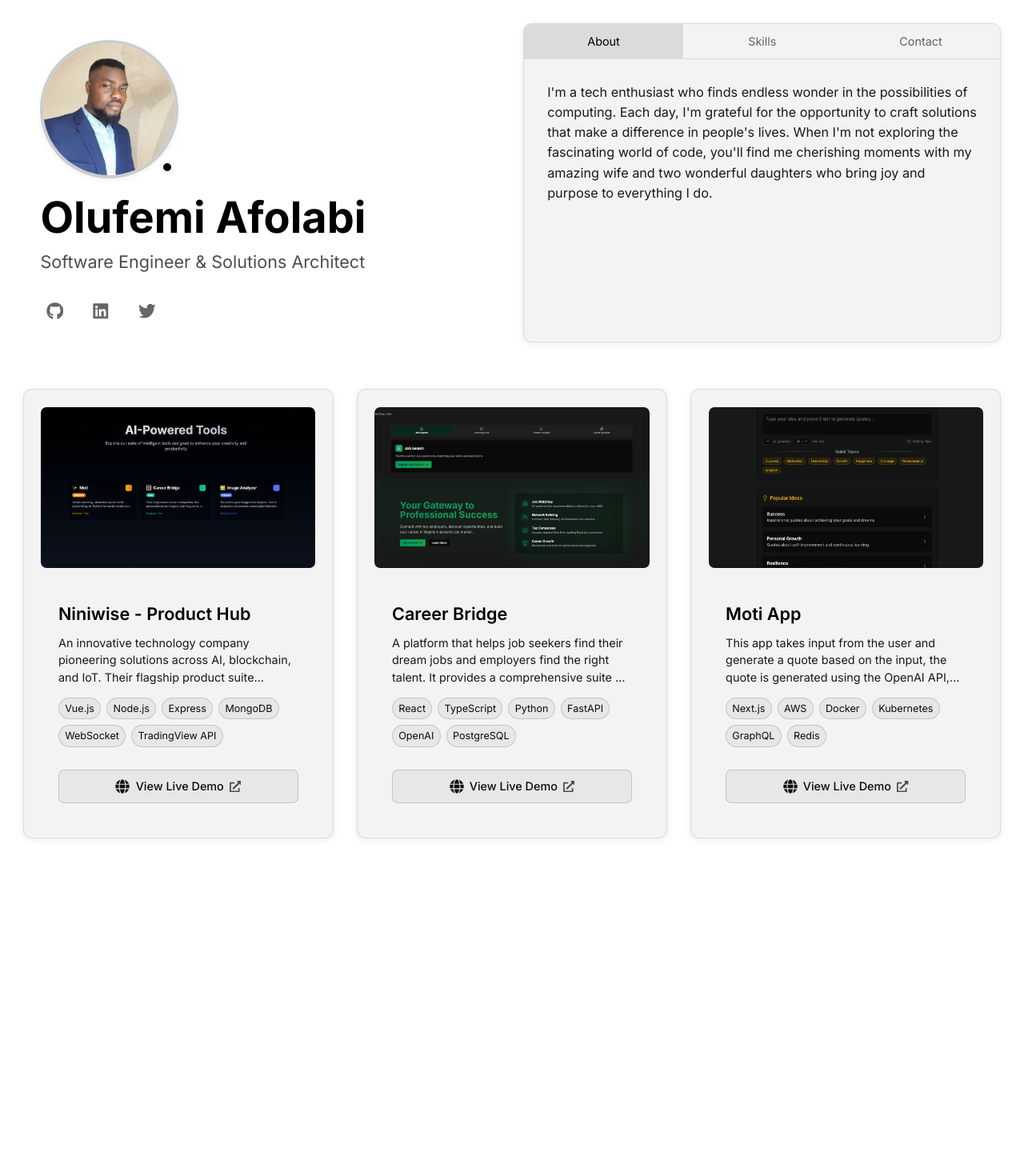
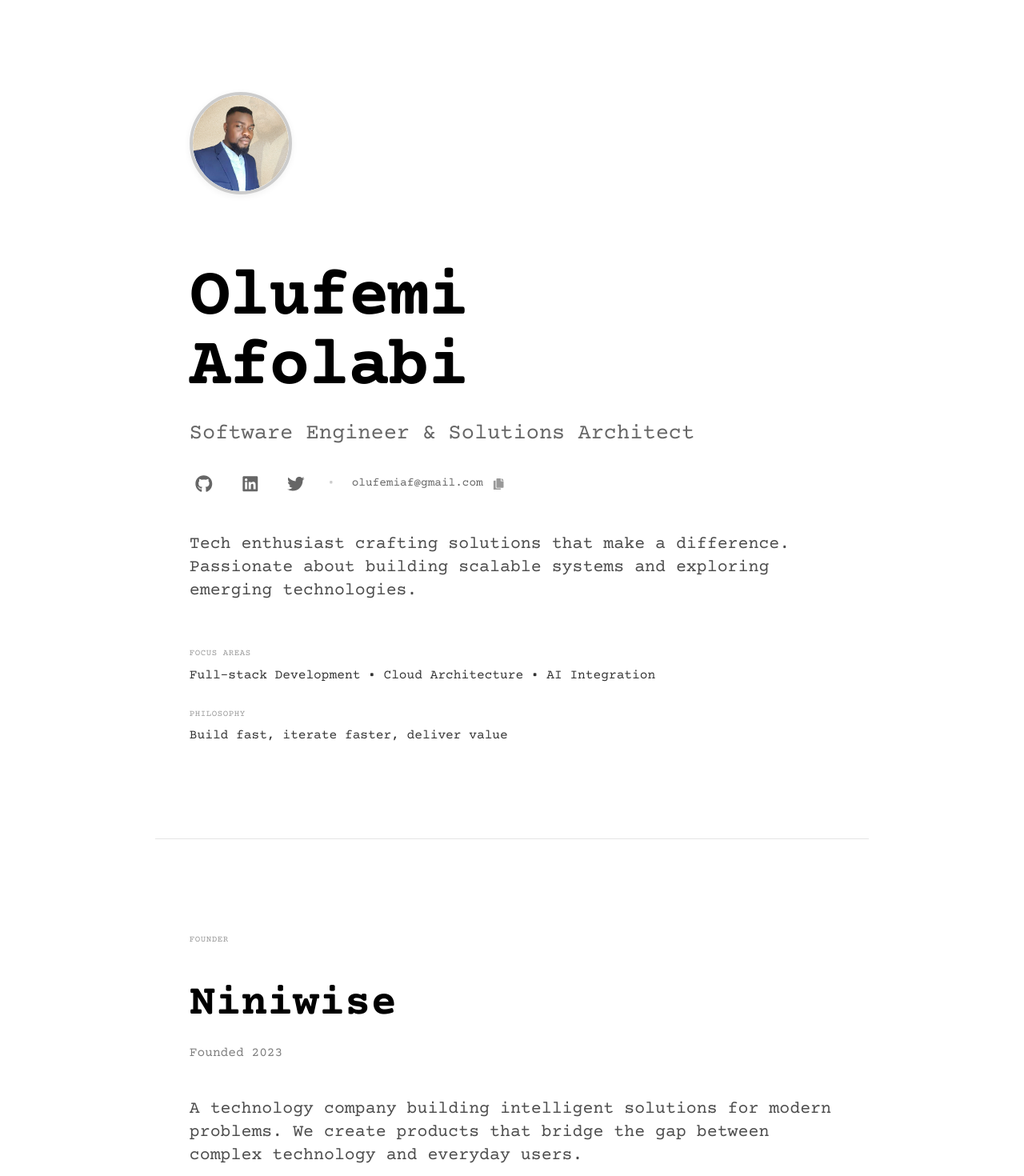
Before and after one commit to olufemi424/portfoliov2, a Next.js app: page / in a window 1280 px wide. Shown: the top 1470 px of the page at 80% size. Before the commit the page ends 1077 px from the top, so only its background shows below. Built offline with nearby package versions, Linux system fonts and the light colour scheme.

Commit message:
optimize redesign

```diff
--- a/src/app/layout.tsx
+++ b/src/app/layout.tsx
@@ -1,9 +1,12 @@
 import type { Metadata } from "next";
-import { Inter } from "next/font/google";
+import { Courier_Prime } from "next/font/google";
 import "./globals.css";
 import Head from "next/head";
 
-const inter = Inter({ subsets: ["latin"] });
+const courierPrime = Courier_Prime({
+  subsets: ["latin"],
+  weight: ["400", "700"],
+});
 
 export const metadata: Metadata = {
   title: "Olufemi Afolabi - Portfolio",
@@ -33,7 +36,7 @@ export default function RootLayout({
         <meta property="og:url" content="https://olufemiaf.info" />
         {/* <meta name="twitter:card" content="summary_large_image" /> */}
       </Head>
-      <body className={`${inter.className}`}>
+      <body className={`${courierPrime.className}`}>
         <main className="portfolio__main">{children}</main>
       </body>
     </html>
--- a/src/components/sections/HeroSection.tsx
+++ b/src/components/sections/HeroSection.tsx
@@ -1,17 +1,16 @@
 "use client";
 
-import { GlassCard } from "../ui/GlassCard";
 import Image from "next/image";
-import { useState } from "react";
 import {
   FaGithub,
   FaLinkedin,
   FaTwitter,
   FaExternalLinkAlt,
-  FaGlobe,
+  FaCopy,
 } from "react-icons/fa";
-import { MdEmail } from "react-icons/md";
+import { MdCheck } from "react-icons/md";
 import Link from "next/link";
+import { useState } from "react";
 
 // Define image paths
 const IMAGES = {
@@ -21,310 +20,222 @@ const IMAGES = {
   devops: "/assets/project-img/moti-app.png",
 };
 
-const projects = [
-  {
-    title: "Niniwise - Product Hub",
+const company = {
+  name: "Niniwise",
+  founded: "2023",
   description:
-      "An innovative technology company pioneering solutions across AI, blockchain, and IoT. Their flagship product suite includes smart city infrastructure management, advanced supply chain optimization tools, and enterprise-grade security systems. Known for leveraging cutting-edge tech to tackle complex real-world challenges with measurable impact.",
+    "A technology company building intelligent solutions for modern problems. We create products that bridge the gap between complex technology and everyday users.",
+  philosophy: {
+    vision: "Technology should empower, not overwhelm",
+    mission: "Build tools that people actually want to use",
+    approach: "Start simple, iterate fast, deliver value",
+  },
+  url: "https://niniwise.com",
   image: IMAGES.niniwise,
-    technologies: [
-      "Vue.js",
-      "Node.js",
-      "Express",
-      "MongoDB",
-      "WebSocket",
-      "TradingView API",
-    ],
-    liveUrl: "https://streaming-structured-output-nine.vercel.app/",
-    githubUrl: "https://github.com/{}/niniwise",
-  },
-  {
-    title: "Career Bridge",
-    description:
-      "A platform that helps job seekers find their dream jobs and employers find the right talent. It provides a comprehensive suite of tools for job seekers, including resume builder, job search, and interview preparation.",
-    image: IMAGES.aiContent,
-    technologies: [
-      "React",
-      "TypeScript",
-      "Python",
-      "FastAPI",
-      "OpenAI",
-      "PostgreSQL",
-    ],
-    liveUrl:
-      "https://streaming-structured-output-nine.vercel.app/career-bridge",
-    githubUrl: "https://github.com/{}/career-bridge",
-  },
-  {
-    title: "Moti App",
-    description:
-      "This app takes input from the user and generate a quote based on the input, the quote is generated using the OpenAI API, the model used is gpt-3.5-turbo, the app is built with Next.js and Tailwind CSS",
-    image: IMAGES.devops,
-    technologies: [
-      "Next.js",
-      "AWS",
-      "Docker",
-      "Kubernetes",
-      "GraphQL",
-      "Redis",
-    ],
-    liveUrl: "https://moti.niniwise.com",
-    githubUrl: "https://github.com/{}/devops-dashboard",
-  },
-];
-
-const skills = [
-  {
-    name: "FrontEnd",
-    icon: "🎨",
-  },
-  {
-    name: "BackEnd",
-    icon: "⚙️",
-  },
-  {
-    name: "DevOps",
-    icon: "🔄",
-  },
-  {
-    name: "AI",
-    icon: "🤖",
-  },
-  {
-    name: "Cloud",
-    icon: "☁️",
-  },
-  {
-    name: "Blockchain",
-    icon: "⛓️",
-  },
-];
+};
 
 /**
- * Enhanced hero section component that combines about, skills, and contact
+ * Enhanced hero section component that combines about and contact
  * Features a creative layout with depth and responsive design
  */
 export const HeroSection = () => {
-  const [activeTab, setActiveTab] = useState<"about" | "skills" | "contact">(
-    "about"
-  );
+  const [emailCopied, setEmailCopied] = useState(false);
 
-  const tabs = [
-    { id: "about", label: "About" },
-    { id: "skills", label: "Skills" },
-    { id: "contact", label: "Contact" },
-  ] as const;
+  const handleCopyEmail = async () => {
+    try {
+      await navigator.clipboard.writeText("olufemiaf@gmail.com");
+      setEmailCopied(true);
+      setTimeout(() => setEmailCopied(false), 2000);
+    } catch (err) {
+      console.error("Failed to copy email:", err);
+    }
+  };
 
   return (
     <>
-      <section className="hero pt-4 pb-12 sm:py-4 md:py-8">
-        <div className="max-w-[1440px] mx-auto px-4 sm:px-6 lg:px-8">
-          <div className="hero__content grid grid-cols-1 lg:grid-cols-2 gap-6 sm:gap-8 items-stretch">
-            {/* Left Column - Profile */}
-            <div className="hero__profile p-6">
-              <div className="flex flex-col items-center lg:items-start animate-fade-in">
-                <div className="hero__profile-image">
-                  <div className="hero__profile-image-wrapper">
+      <section className="hero py-16 sm:py-20 md:py-24 lg:py-32">
+        <div className="hero__container max-w-7xl mx-auto px-6 sm:px-8 lg:px-12">
+          {/* Main Content */}
+          <div className="hero__content max-w-4xl">
+            {/* Profile Image - Minimal */}
+            <div className="hero__profile-image mb-12 animate-fade-in">
+              <div className="hero__profile-image-wrapper relative inline-block">
                 <Image
                   src={IMAGES.profile}
                   alt="Profile"
                   priority
-                      width={192}
-                      height={192}
-                      className="hero__profile-img"
+                  width={120}
+                  height={120}
+                  className="hero__profile-img rounded-full"
                 />
-                  </div>
                 <div
-                    className="hero__profile-status"
+                  className="hero__profile-status absolute bottom-1 right-1 w-4 h-4 bg-black rounded-full border-2 border-white"
                   title="Available for opportunities"
                 />
               </div>
-                <div className="text-center lg:text-left animate-fade-in-delay">
-                  <h1 className="hero__title">Olufemi Afolabi</h1>
-                  <p className="hero__subtitle">
-                    Software Engineer & Solutions Architect
+            </div>
+
+            {/* Name & Title - Large Typography */}
+            <div className="hero__intro mb-12 animate-fade-in-delay">
+              <h1 className="hero__title text-5xl sm:text-6xl md:text-7xl lg:text-8xl font-bold text-black mb-6 leading-none tracking-tight">
+                Olufemi
+                <br />
+                Afolabi
+              </h1>
+              <p className="hero__subtitle text-xl sm:text-2xl md:text-3xl text-black/60 mb-8 font-light">
+                Software Engineer &<br className="sm:hidden" /> Solutions
+                Architect
               </p>
-                  <div className="hero__social-links">
+
+              {/* Social Links - Inline */}
+              <div className="hero__social-links flex items-center gap-6">
                 <Link
                   href="https://github.com/olufemi424"
                   target="_blank"
                   rel="noopener noreferrer"
                   aria-label="GitHub Profile"
+                  className="hero__social-link hero__social-link--github text-black/60 hover:text-black transition-colors"
                 >
-                      <FaGithub className="w-5 h-5 sm:w-6 sm:h-6" />
+                  <FaGithub className="hero__social-icon w-6 h-6" />
                 </Link>
                 <Link
                   href="https://linkedin.com/in/olufemiafolabi91"
                   target="_blank"
                   rel="noopener noreferrer"
                   aria-label="LinkedIn Profile"
+                  className="hero__social-link hero__social-link--linkedin text-black/60 hover:text-black transition-colors"
                 >
-                      <FaLinkedin className="w-5 h-5 sm:w-6 sm:h-6" />
+                  <FaLinkedin className="hero__social-icon w-6 h-6" />
                 </Link>
                 <Link
                   href="https://twitter.com/afofm"
                   target="_blank"
                   rel="noopener noreferrer"
                   aria-label="Twitter Profile"
+                  className="hero__social-link hero__social-link--twitter text-black/60 hover:text-black transition-colors"
                 >
-                      <FaTwitter className="w-5 h-5 sm:w-6 sm:h-6" />
+                  <FaTwitter className="hero__social-icon w-6 h-6" />
                 </Link>
-                  </div>
+                <span className="text-black/20">•</span>
+                <div className="hero__email-wrapper flex items-center gap-2">
+                  <span className="hero__email-text text-base text-black/60">
+                    olufemiaf@gmail.com
+                  </span>
+                  <button
+                    onClick={handleCopyEmail}
+                    aria-label="Copy email to clipboard"
+                    className="hero__email-copy-btn p-1.5 rounded hover:bg-black/5 transition-colors"
+                  >
+                    {emailCopied ? (
+                      <MdCheck className="hero__email-icon w-4 h-4 text-green-600" />
+                    ) : (
+                      <FaCopy className="hero__email-icon w-4 h-4 text-black/40" />
+                    )}
+                  </button>
                 </div>
               </div>
             </div>
 
-            {/* Right Column - Tabbed Content */}
-            <div className="hero__content-tabs flex">
-              <GlassCard className="hero__content-card flex-1 flex flex-col p-0 overflow-hidden">
-                <div className="hero__tabs-nav flex border-b border-black/10">
-                  {tabs.map(({ id, label }) => (
-                    <button
-                      key={id}
-                      onClick={() => setActiveTab(id)}
-                      className={`hero__tab-btn flex-1 px-4 py-3 text-sm md:text-base transition-colors
-                        ${
-                          activeTab === id
-                            ? "bg-black/10 text-black"
-                            : "text-black/60 hover:text-black/80"
-                        }`}
-                    >
-                      {label}
-                    </button>
-                  ))}
+            {/* About - Clean Typography */}
+            <div className="hero__about">
+              <p className="hero__about-text text-lg sm:text-xl md:text-2xl text-black/70 leading-relaxed mb-16 font-light">
+                Tech enthusiast crafting solutions that make a difference.
+                Passionate about building scalable systems and exploring
+                emerging technologies.
+              </p>
+
+              {/* Highlights - Minimal */}
+              <div className="hero__highlights space-y-8">
+                <div className="hero__highlight hero__highlight--focus">
+                  <div className="hero__highlight-title text-xs uppercase tracking-wider text-black/40 mb-2 font-medium">
+                    Focus Areas
                   </div>
-
-                <div className="hero__tab-content flex-1 p-4 md:p-6 lg:p-8">
-                  <div key={activeTab} className="h-full animate-fade-in-fast">
-                    {activeTab === "about" && (
-                      <div className="hero__about h-full flex flex-col space-y-4">
-                        <p className="hero__about-text text-black/80 text-base md:text-lg leading-relaxed">
-                          I&apos;m a tech enthusiast who finds endless wonder in
-                          the possibilities of computing. Each day, I&apos;m
-                          grateful for the opportunity to craft solutions that
-                          make a difference in people&apos;s lives. When
-                          I&apos;m not exploring the fascinating world of code,
-                          you&apos;ll find me cherishing moments with my amazing
-                          wife and two wonderful daughters who bring joy and
-                          purpose to everything I do.
-                        </p>
-                      </div>
-                    )}
-
-                    {activeTab === "skills" && (
-                      <div className="hero__skills h-full grid grid-cols-2 md:grid-cols-3 gap-3 md:gap-4 content-start">
-                        {skills.map((skill, index) => (
-                          <div
-                            key={skill.name}
-                            className="hero__skill-item p-3 md:p-4"
-                            style={{ animationDelay: `${index * 0.1}s` }}
-                          >
-                            <span className="hero__skill-icon">
-                              {skill.icon}
-                            </span>
-                            <span className="hero__skill-name">
-                              {skill.name}
-                            </span>
-                          </div>
-                        ))}
-                      </div>
-                    )}
-
-                    {activeTab === "contact" && (
-                      <div className="hero__contact h-full flex flex-col">
-                        <div className="hero__contact-content flex flex-col items-center justify-center flex-1">
-                          <div className="flex items-center gap-3 text-black/80 hover:text-black transition-colors">
-                            <MdEmail className="text-2xl md:text-3xl" />
-                            <Link
-                              href="mailto:olufemiaf@gmail.com"
-                              className="text-lg md:text-xl hover:text-black transition-colors"
-                            >
-                              olufemiaf@gmail.com
-                            </Link>
-                          </div>
-                          <p className="mt-4 text-black/60 text-center">
-                            Feel free to reach out for collaborations or just to
-                            say hi!
-                          </p>
+                  <div className="hero__highlight-text text-base md:text-lg text-black/80">
+                    Full-stack Development • Cloud Architecture • AI Integration
                   </div>
                 </div>
-                    )}
+                <div className="hero__highlight hero__highlight--philosophy">
+                  <div className="hero__highlight-title text-xs uppercase tracking-wider text-black/40 mb-2 font-medium">
+                    Philosophy
+                  </div>
+                  <div className="hero__highlight-text text-base md:text-lg text-black/80">
+                    Build fast, iterate faster, deliver value
                   </div>
                 </div>
-              </GlassCard>
+              </div>
             </div>
           </div>
         </div>
       </section>
 
-      {/* Projects Section */}
-      <section className="projects pb-12 sm:py-4 md:py-8">
-        <div className="max-w-[1440px] mx-auto px-4 sm:px-6 lg:px-8">
-          <div className="projects__grid">
-            {projects.map((project, index) => (
-              <div
-                key={project.title}
-                className="flex"
-                style={{ animationDelay: `${index * 0.1}s` }}
-              >
-                <GlassCard className="hero__project-item">
-                  <div className="hero__project-image">
-                    <Image
-                      src={project.image}
-                      alt={project.title}
-                      fill
-                      className="object-cover"
-                    />
+      {/* Company Section */}
+      <section className="company py-16 sm:py-20 md:py-24 lg:py-32 border-t border-black/10">
+        <div className="company__container max-w-7xl mx-auto px-6 sm:px-8 lg:px-12">
+          <div className="company__content max-w-4xl">
+            {/* Section Label */}
+            <div className="company__label mb-12">
+              <span className="text-xs uppercase tracking-wider text-black/40 font-medium">
+                Founder
+              </span>
             </div>
-                  <div className="hero__project-content">
-                    <h3 className="hero__project-title">{project.title}</h3>
-                    <p className="hero__project-description">
-                      {project.description}
+
+            {/* Company Name & Year */}
+            <div className="company__header mb-12">
+              <h2 className="company__name text-4xl sm:text-5xl md:text-6xl font-bold text-black mb-6 leading-tight">
+                {company.name}
+              </h2>
+              <p className="company__founded text-lg text-black/50">
+                Founded {company.founded}
               </p>
-                    <div className="hero__project-tech">
-                      <div
-                        className="hero__project-tech-list"
-                        aria-label="Technologies used"
-                      >
-                        {project.technologies.map((tech) => (
-                          <span
-                            key={tech}
-                            className="hero__project-tech-item"
-                            title={tech}
-                          >
-                            {tech}
-                          </span>
-                        ))}
             </div>
-                      <div className="hero__project-links">
+
+            {/* Description */}
+            <div className="company__description mb-16">
+              <p className="text-lg sm:text-xl md:text-2xl text-black/70 leading-relaxed font-light">
+                {company.description}
+              </p>
+            </div>
+
+            {/* Philosophy */}
+            <div className="company__philosophy space-y-8 mb-16">
+              <div className="company__philosophy-item">
+                <div className="text-xs uppercase tracking-wider text-black/40 mb-2 font-medium">
+                  Vision
+                </div>
+                <p className="text-base md:text-lg text-black/80">
+                  {company.philosophy.vision}
+                </p>
+              </div>
+              <div className="company__philosophy-item">
+                <div className="text-xs uppercase tracking-wider text-black/40 mb-2 font-medium">
+                  Mission
+                </div>
+                <p className="text-base md:text-lg text-black/80">
+                  {company.philosophy.mission}
+                </p>
+              </div>
+              <div className="company__philosophy-item">
+                <div className="text-xs uppercase tracking-wider text-black/40 mb-2 font-medium">
+                  Approach
+                </div>
+                <p className="text-base md:text-lg text-black/80">
+                  {company.philosophy.approach}
+                </p>
+              </div>
+            </div>
+
+            {/* Link */}
+            <div className="company__link">
               <Link
-                          href={project.liveUrl}
+                href={company.url}
                 target="_blank"
                 rel="noopener noreferrer"
-                          className="hero__project-link"
-                          aria-label={`View live demo of ${project.title}`}
+                className="inline-flex items-center gap-2 text-black/60 hover:text-black transition-colors text-base"
               >
-                          <FaGlobe className="w-4 h-4 sm:w-5 sm:h-5" />
-                          <span>View Live Demo</span>
-                          <FaExternalLinkAlt className="w-3 h-3 sm:w-4 sm:h-4 opacity-70" />
+                <span>Visit {company.name}</span>
+                <FaExternalLinkAlt className="w-3 h-3" />
               </Link>
-                        {/* <Link
-                          href={project.githubUrl}
-                          target="_blank"
-                          rel="noopener noreferrer"
-                          className="hero__project-link"
-                          aria-label={`View source code of ${project.title} on GitHub`}
-                        >
-                          <FaGithub className="w-4 h-4 sm:w-5 sm:h-5" />
-                          <span>Source Code</span>
-                          <FaExternalLinkAlt className="w-3 h-3 sm:w-4 sm:h-4 opacity-70" />
-                        </Link> */}
             </div>
-                    </div>
-                  </div>
-                </GlassCard>
-              </div>
-            ))}
           </div>
         </div>
       </section>
--- a/src/components/ui/GlassCard.tsx
+++ b/src/components/ui/GlassCard.tsx
@@ -24,7 +24,9 @@ export const GlassCard = ({
     "glass-card relative overflow-hidden rounded-xl bg-glass border border-glass-border p-6 transition-transform duration-300";
 
   return (
-    <div className={cn(baseClasses, animate && "hover:scale-[1.01]", className)}>
+    <div
+      className={cn(baseClasses, animate && "hover:scale-[1.01]", className)}
+    >
       {children}
     </div>
   );
```
Also changed, not shown: tailwind.config.ts (line endings or trailing spaces), 2 other files (tests, documents, lock files or other folders). Lines whose indentation alone changed are shown as unchanged.
